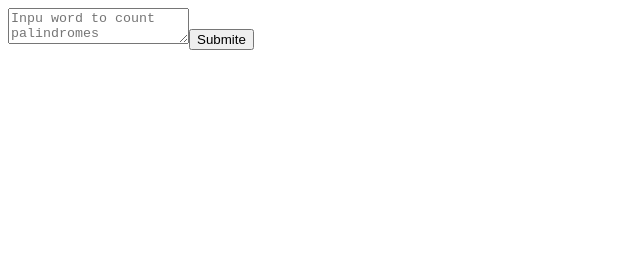
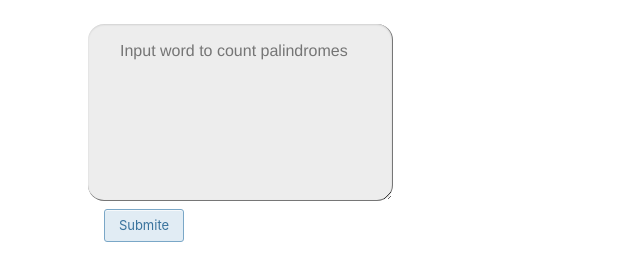
Before and after one commit to yaoleksa/palindromAPI, a website: page index.html in a window 1280 px wide. Shown: the whole page, without its empty margins (0-640 px from the left). Drawn offline with Linux system fonts and the light colour scheme.

Commit message:
add icons and style

```diff
--- a/app.js
+++ b/app.js
@@ -45,6 +45,7 @@ app.post('/', (req, res) => {
     res.set('Access-Control-Allow-Origin', 'https://red-resonance-422975.postman.co/');
     res.set('Access-Control-Allow-Origin', 'http://localhost');
     res.set('Access-Control-Allow-Origin', 'https://onrender.com/');
+    res.set('Access-Control-Allow-Origin', null);
     const inp = JSON.parse(JSON.stringify(req.body));
     res.send(howManyPalindromes(inp.input));
 });
--- /dev/null
+++ b/index.css
@@ -0,0 +1,84 @@
+#root{
+  display:grid;
+  grid-template-rows: auto;
+}
+
+textarea {
+  margin-top: 1rem;
+  margin-left: 5rem;
+  width: 15rem;
+  height: 9rem;
+  -moz-border-bottom-colors: none;
+  -moz-border-left-colors: none;
+  -moz-border-right-colors: none;
+  -moz-border-top-colors: none;
+  background: none repeat scroll 0 0 rgba(0, 0, 0, 0.07);
+  border-color: -moz-use-text-color #FFFFFF #FFFFFF -moz-use-text-color;
+  border-image: none;
+  border-radius: 1rem 1rem 1rem 1rem;
+  border-style: none solid solid none;
+  border-width: medium 1px 1px medium;
+  box-shadow: 0 1px 2px rgba(0, 0, 0, 0.12) inset;
+  color: #555555;
+  font-family: "Helvetica Neue",Helvetica,Arial,sans-serif;
+  font-size: 1em;
+  line-height: 1.4em;
+  padding: 1rem 2rem;
+  transition: background-color 0.2s ease 0s;
+}
+
+
+textarea:focus {
+    background: none repeat scroll 0 0 #FFFFFF;
+    outline-width: 0;
+}
+
+/* CSS */
+button {
+  background-color: #e1ecf4;
+  border-radius: 3px;
+  border: 1px solid #7aa7c7;
+  box-shadow: rgba(255, 255, 255, .7) 0 1px 0 0 inset;
+  box-sizing: border-box;
+  color: #39739d;
+  cursor: pointer;
+  display: inline-block;
+  font-family: -apple-system,system-ui,"Segoe UI","Liberation Sans",sans-serif;
+  font-size: 13px;
+  font-weight: 400;
+  line-height: 1.15385;
+  margin-left: 6rem;
+  margin-top: 0.5rem;
+  outline: none;
+  padding: 8px .8em;
+  position: relative;
+  text-align: center;
+  text-decoration: none;
+  user-select: none;
+  -webkit-user-select: none;
+  touch-action: manipulation;
+  vertical-align: baseline;
+  white-space: nowrap;
+  width: 5rem;
+}
+
+.button:hover,
+.button:focus {
+  background-color: #b3d3ea;
+  color: #2c5777;
+}
+
+.button:focus {
+  box-shadow: 0 0 0 4px rgba(0, 149, 255, .15);
+}
+
+.button:active {
+  background-color: #a0c7e4;
+  box-shadow: none;
+  color: #2c5777;
+}
+
+p{
+  color: blue;
+  font-family: Verdana, Geneva, Tahoma, sans-serif;
+}
--- a/index.html
+++ b/index.html
@@ -2,6 +2,14 @@
 <html dir="ltr" lang="uk">
   <head>
     <meta charset="utf-8">
+    <meta property="og:title" content="Palindroms counter">
+    <meta property="og:type" content="website">
+    <meta property="og:url" content="https://palindrom-api.onrender.com/">
+    <meta property="og:image" content="./1200px-Palindrom_TENET.svg.png">
+    <meta property="og:description" content="Count haw many palindromes input wordcontains">
+    <meta property="og:locale" content="UA">
+    <link rel="stylesheet" href="./index.css">
+    <link rel="shortcut icon" href="./sator-apero-tenet-oppede.jpg">
     <title>Web page</title>
   </head>
   <body>
--- a/index.js
+++ b/index.js
@@ -3,7 +3,7 @@ const request = new XMLHttpRequest();
 const root = document.getElementById('root');
 const inp = document.createElement('textarea');
 inp.id = "inputArea";
-inp.placeholder = "Inpu word to count palindromes";
+inp.placeholder = "Input word to count palindromes";
 const p = document.createElement('p');
 p.id = "output";
 request.onload = () => {
```
Also changed, not shown: 1200px-Palindrom_TENET.svg.png (added), sator-apero-tenet-oppede.jpg (added).
